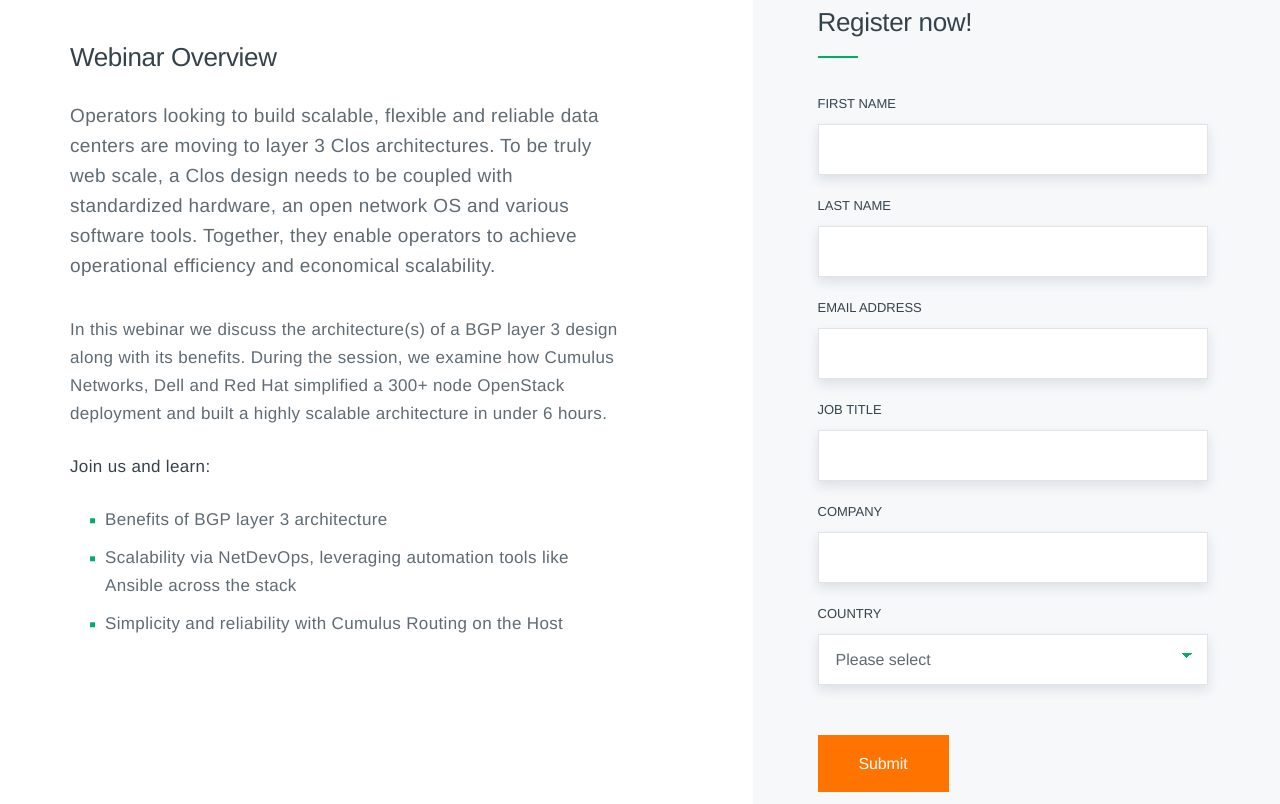
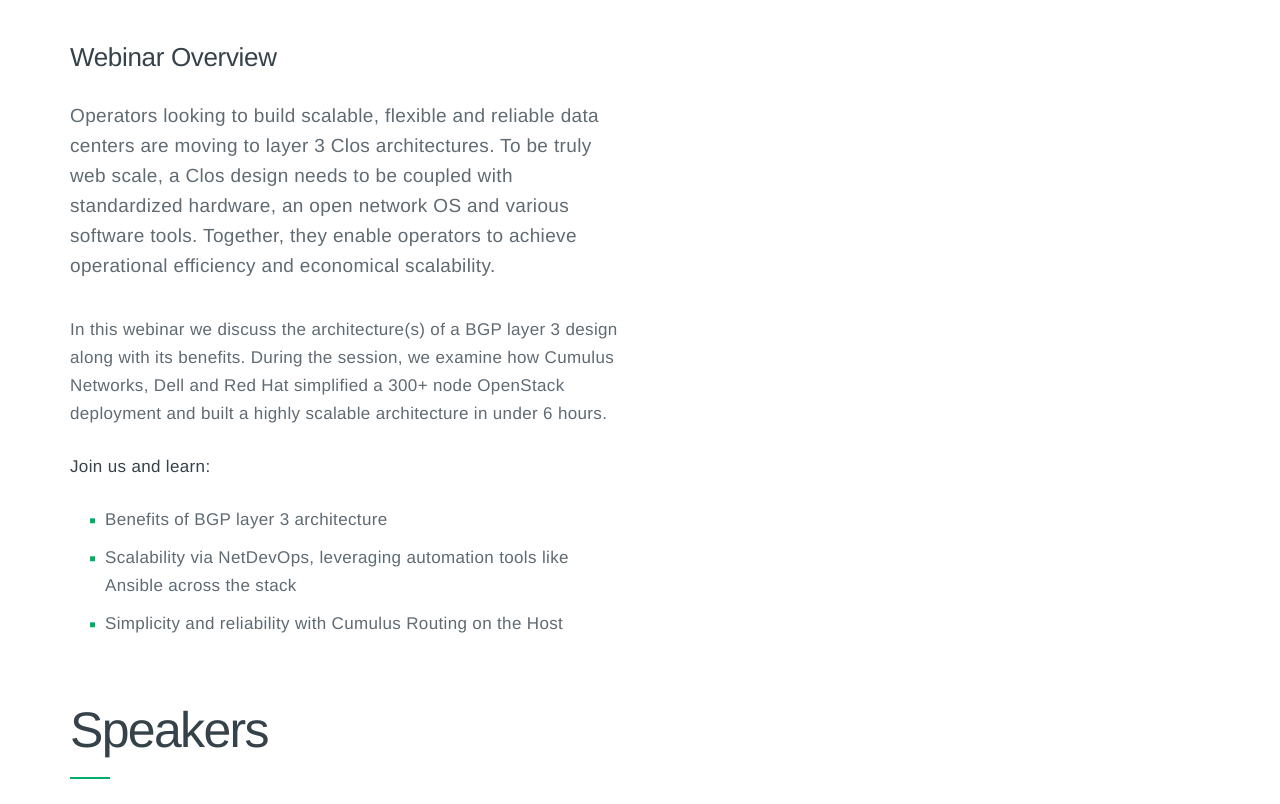
Before and after one commit to BhaskarCharan/webinarGXP, a plain HTML site: page index.html in a window 1280 px wide. Shown: the part 616-1420 px from the top of the page. Drawn offline with nearby package versions, Linux system fonts and the light colour scheme; a small style sheet from the web is missing.

Commit message:
Update index.html

```diff
--- a/index.html
+++ b/index.html
@@ -54,48 +54,7 @@
       </article>
 
       <!-- Form -->
-      <aside class="col-sm-6 col-lg-5 col-lg-offset-1">
-        <div class="form bg-alice-gray" id="form">
-          <h2 class="bottom-line">Register now!</h2>
-          <div class="spacer10"></div>
-          <form>
-            <div class="form-group">
-              <label for="first-name">First name</label>
-              <input type="text" class="form-control" id="input-first-name" placeholder="">
-            </div>
-            <div class="form-group">
-              <label for="first-name">Last name</label>
-              <input type="text" class="form-control" id="input-last-name" placeholder="">
-            </div>
-            <div class="form-group">
-              <label for="email">Email address</label>
-              <input type="email" class="form-control" id="input-email" placeholder="">
-            </div>
-            <div class="form-group">
-              <label for="job-title">Job title</label>
-              <input type="text" class="form-control" id="input-job-title" placeholder="">
-            </div>
-            <div class="form-group">
-              <label for="company">Company</label>
-              <input type="text" class="form-control" id="input-company" placeholder="">
-            </div>
 
-            <div class="form-group">
-              <label for="country">Country</label>
-              <br>
-              <select>
-                <option value="please-select">Please select</option>
-                <option value="usa">United States</option>
-                <option value="canada">Canada</option>
-                <option value="other">Some other country</option>
-              </select>
-            </div>
-
-            <div class="spacer15"></div>
-            <button type="submit" class="btn btn-default">Submit</button>
-          </form>
-        </div>
-      </aside>
 
     </div>
   </div>
```
